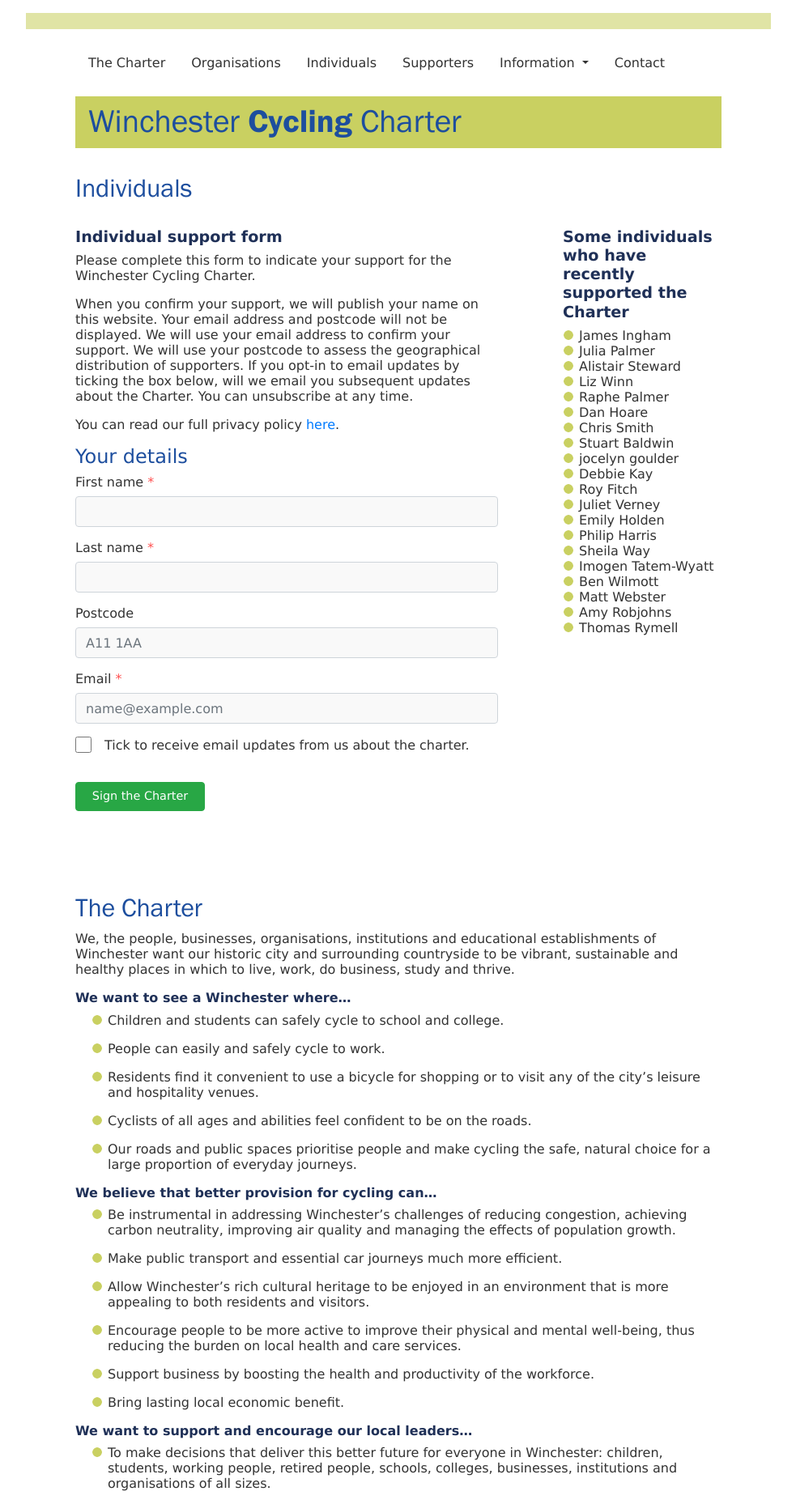
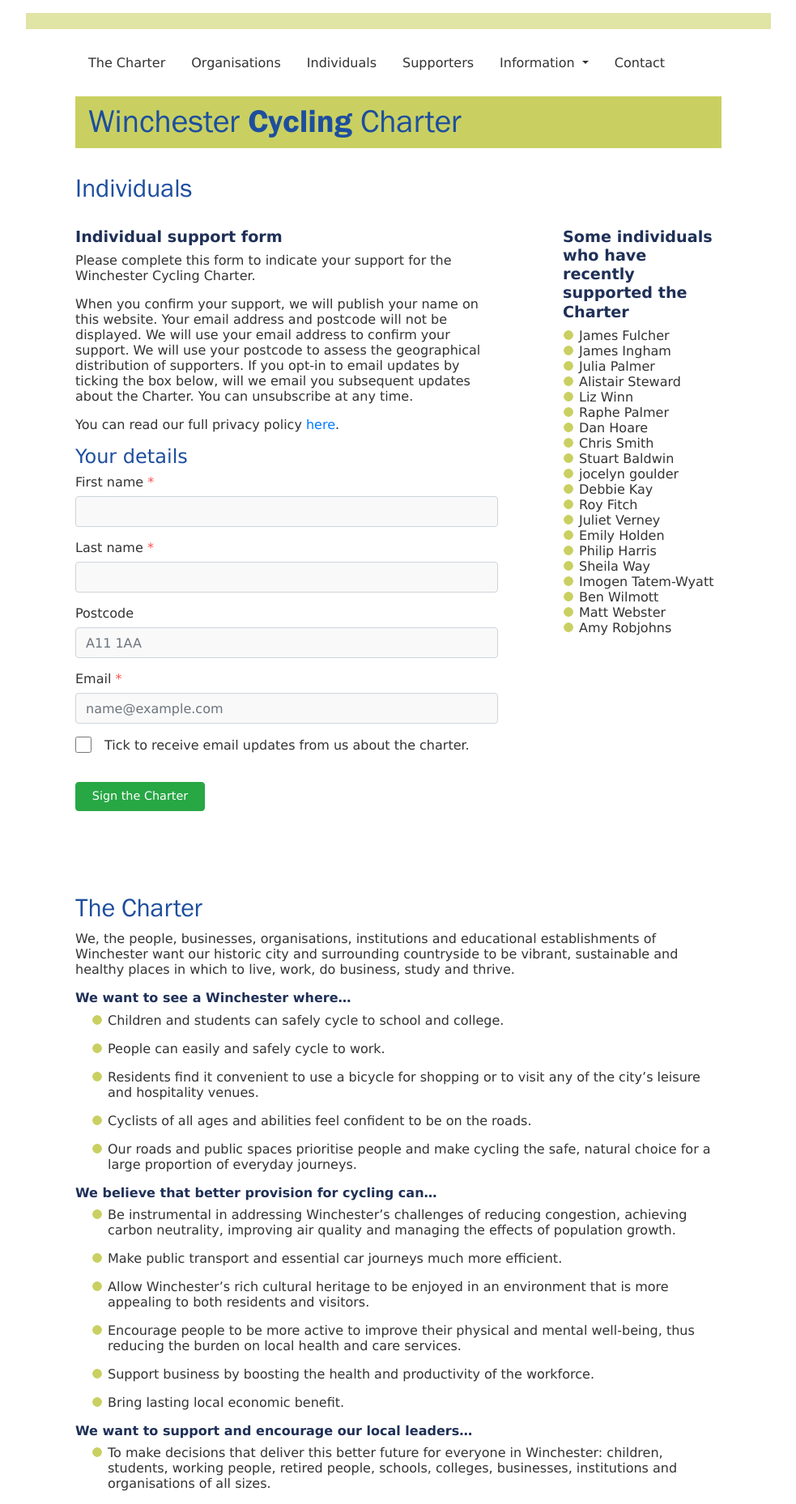
Before and after one commit to winchestercyclingcharter/winchestercyclingcharter.github.io, a Jekyll site: the page built from ind-page.md, in a window 1280 px wide. Shown: the whole page at 81% size, without its empty margins (148-1131 px from the left). Built offline with Jekyll 4.4.1, drawn with Linux system fonts in a browser that asks for light colours; nearby versions of some CDN libraries.

Commit message:
Update people.yml

```diff
--- a/_data/people.yml
+++ b/_data/people.yml
@@ -839,3 +839,4 @@ people:
 - { lastname: Steward, firstname: Alistair, dt: 20230226-184457-702238 }
 - { lastname: Palmer, firstname: Julia, dt: 20230309-191409-150683 }
 - { lastname: Ingham, firstname: James , dt: 20230709-141925-456666 }
+- { lastname: Fulcher, firstname: James, dt: 20230715-184751-782306 }
```
